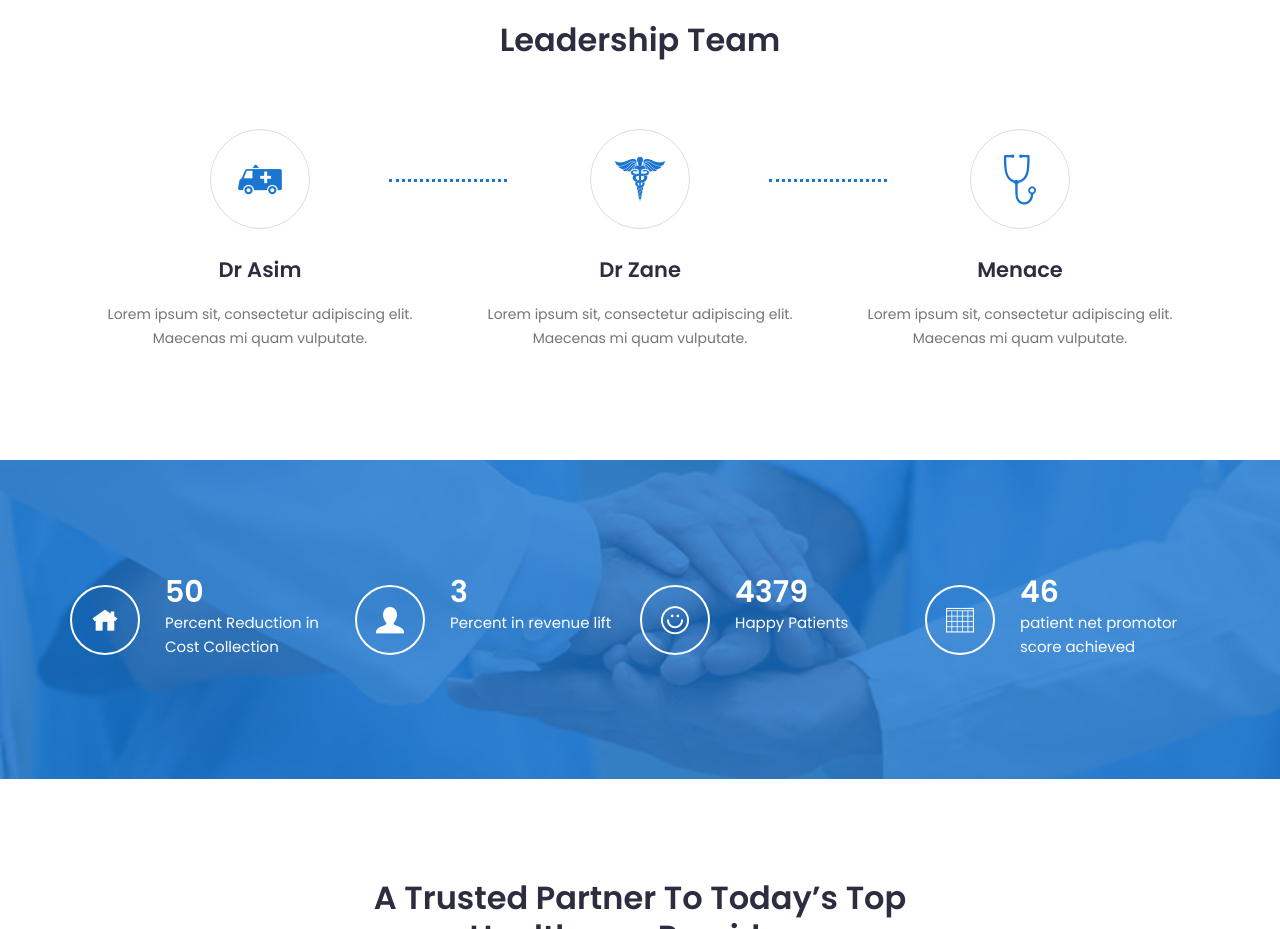
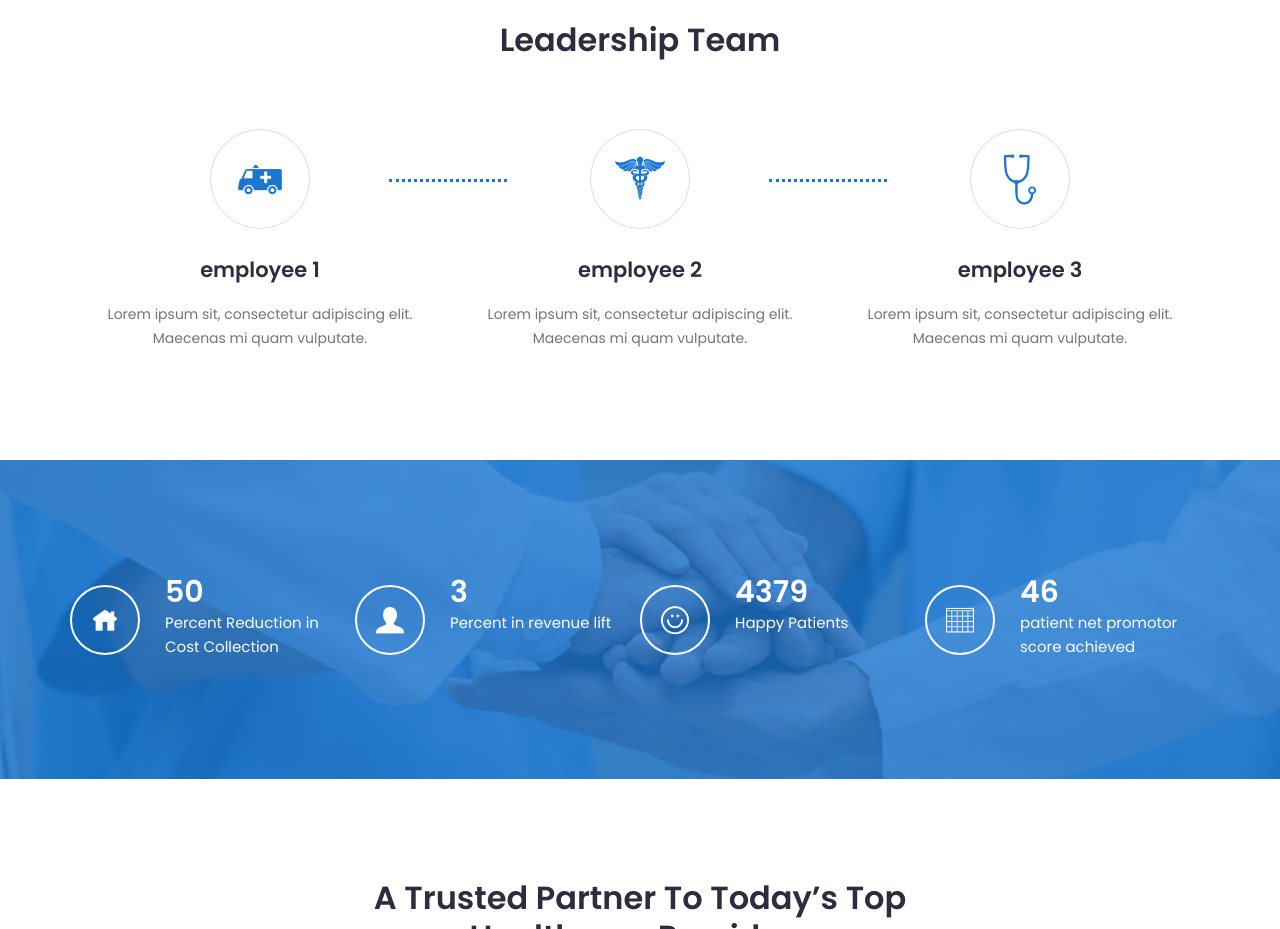
Before and after one commit to maniaimam/physician-shield, a plain HTML site: page index.html in a window 1280 px wide. Shown: the part 1180-2109 px from the top of the page. Drawn offline with Linux system fonts and the light colour scheme; a script that the page names is missing.

Commit message:
basic changs

```diff
--- a/index.html
+++ b/index.html
@@ -289,7 +289,7 @@
 								<i class="icofont icofont-ambulance-cross"></i>
 							</div>
 
-							<h3>Dr Asim</h3>
+							<h3>employee 1</h3>
 							<p>Lorem ipsum sit, consectetur adipiscing elit. Maecenas mi quam vulputate.</p>
 						</div>
 						<!-- End Single features -->
@@ -300,7 +300,7 @@
 							<div class="signle-icon">
 								<i class="icofont icofont-medical-sign-alt"></i>
 							</div>
-							<h3>Dr Zane</h3>
+							<h3>employee 2</h3>
 							<p>Lorem ipsum sit, consectetur adipiscing elit. Maecenas mi quam vulputate.</p>
 						</div>
 						<!-- End Single features -->
@@ -311,7 +311,7 @@
 							<div class="signle-icon">
 								<i class="icofont icofont-stethoscope"></i>
 							</div>
-							<h3>Menace</h3>
+							<h3>employee 3</h3>
 							<p>Lorem ipsum sit, consectetur adipiscing elit. Maecenas mi quam vulputate.</p>
 						</div>
 						<!-- End Single features -->
```
